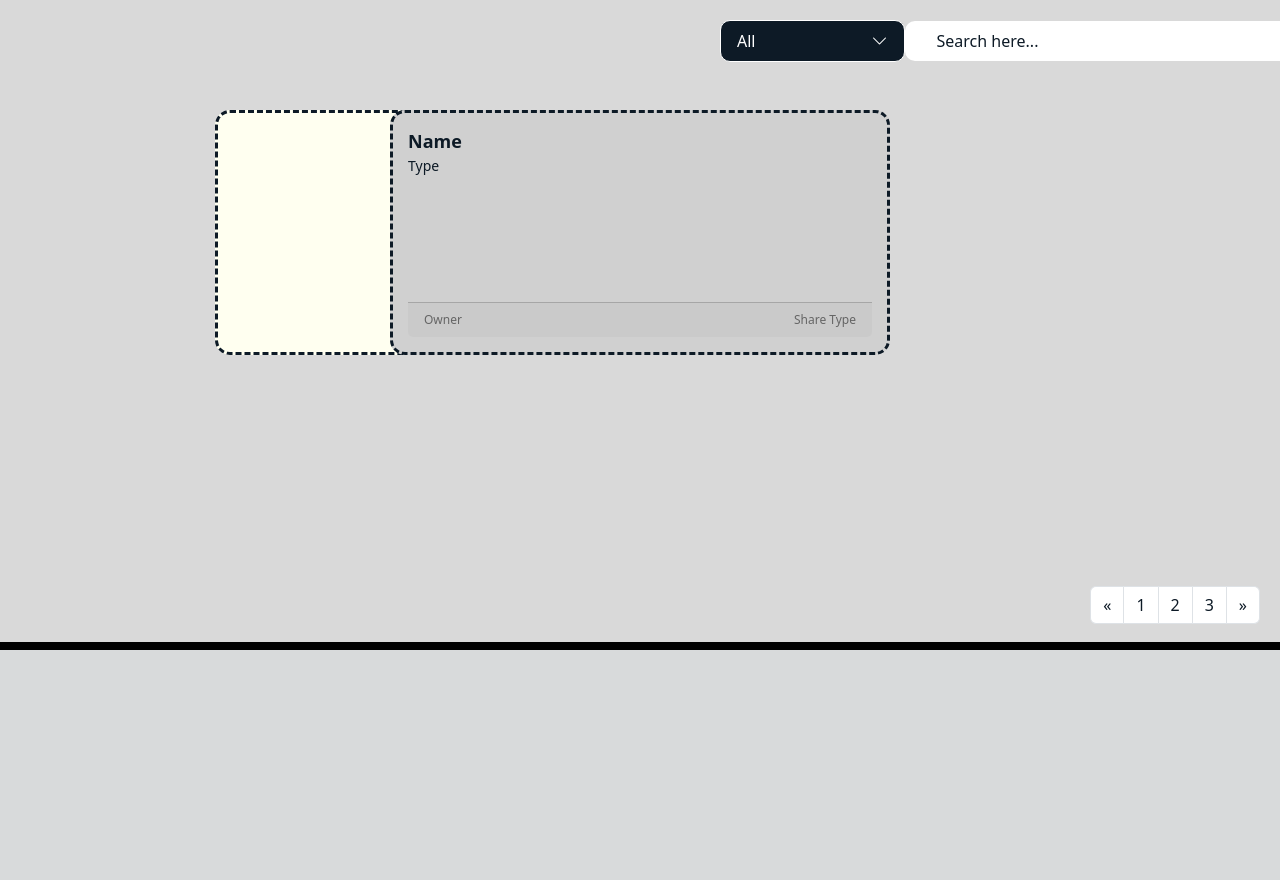
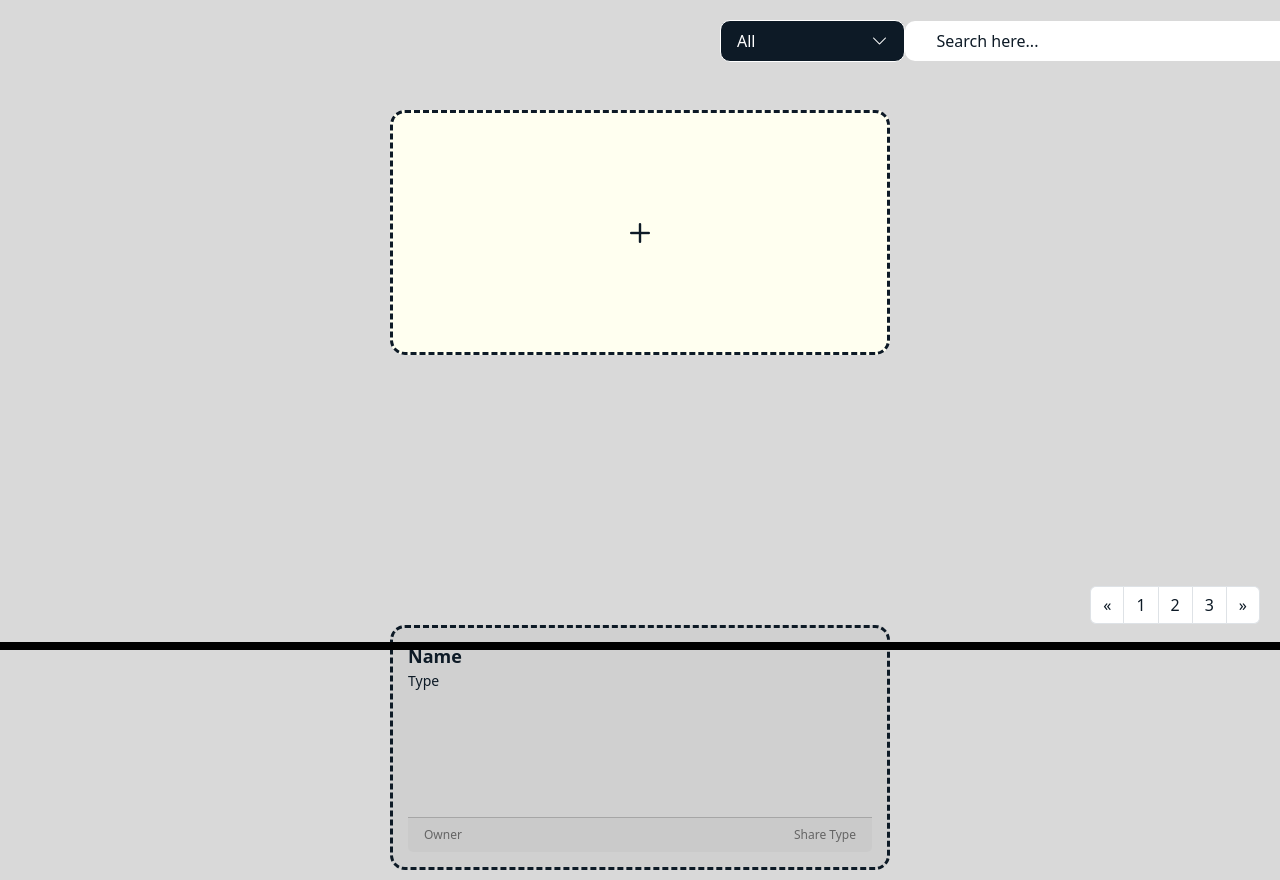
Before and after one commit to caineirb/CSC181-IIT-Buddy, a Flask app: template modules/templates/reviewerslist.html in a window 1280 px wide. Shown: the part 150-1030 px from the top of the page. Before the commit the page ends 800 px from the top, so only its background shows below. Run offline with Flask 3, Linux system fonts and the light colour scheme; the template is opened without the code that fills it, so the values that code supplies are empty; some libraries are stand-ins or nearby versions; some web fonts are replaced.

Commit message:
initial stage of reviewers list: placement of create new flashcards button

```diff
--- a/modules/templates/reviewerslist.html
+++ b/modules/templates/reviewerslist.html
@@ -91,9 +91,16 @@
 <!-- maong need naay 'content' para below sa header ma place ang below na ani nga mga html attributes -->
 
 <!-- add button for new reviewers list flashcards -->
-<button type="button" class="add-button" data-bs-toggle="modal" data-bs-target="#exampleModal2">
-    <i class="bi bi-plus"></i>
-</button>
+<section class="content sample one" style="display: flex; margin-top: 250px;">
+    <!-- Add Button as Card -->
+    <button type="button" class="card add-button" data-bs-toggle="modal" data-bs-target="#exampleModal2" style="background-color: #fffff0;">
+        <div class="card-content">
+            <div class="add-icon">
+                <i class="bi bi-plus"></i>
+            </div>
+        </div>
+    </button>
+</section>
 
 <!-- modal sa add button sa pag create -->
 <!-- gi copy ra nakong modal sa main -->
@@ -484,21 +491,6 @@
     box-sizing: border-box;
 }
 
-.add-button {
-    display: flex;
-    justify-content: flex-start;
-    align-items: center;
-    width: 500px;
-    height: 245px;
-    background-color: #FFFFF0;
-    border-radius: 15px;
-    border: 3px dashed var(--primary-color);
-    text-decoration: none;
-    position: absolute;
-    margin-top: 10px;
-    left: 215px;
-}
-
 .add-button .bi {
     color: var(--primary-color);
     position: absolute;
```
